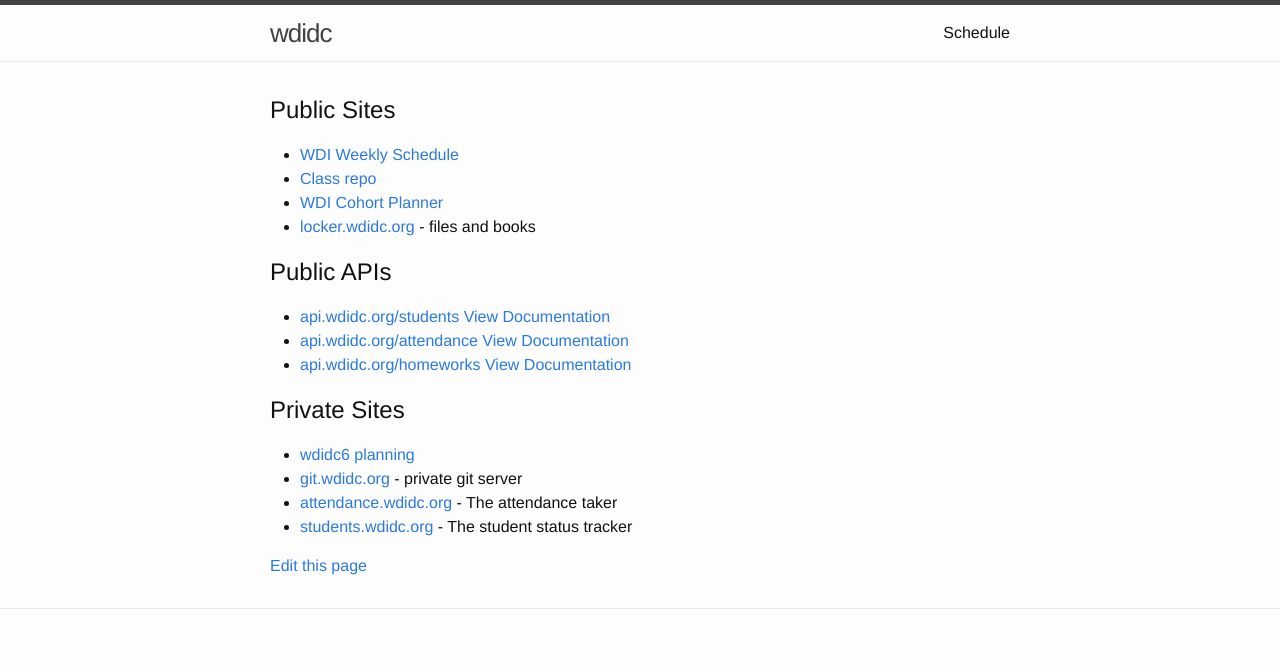
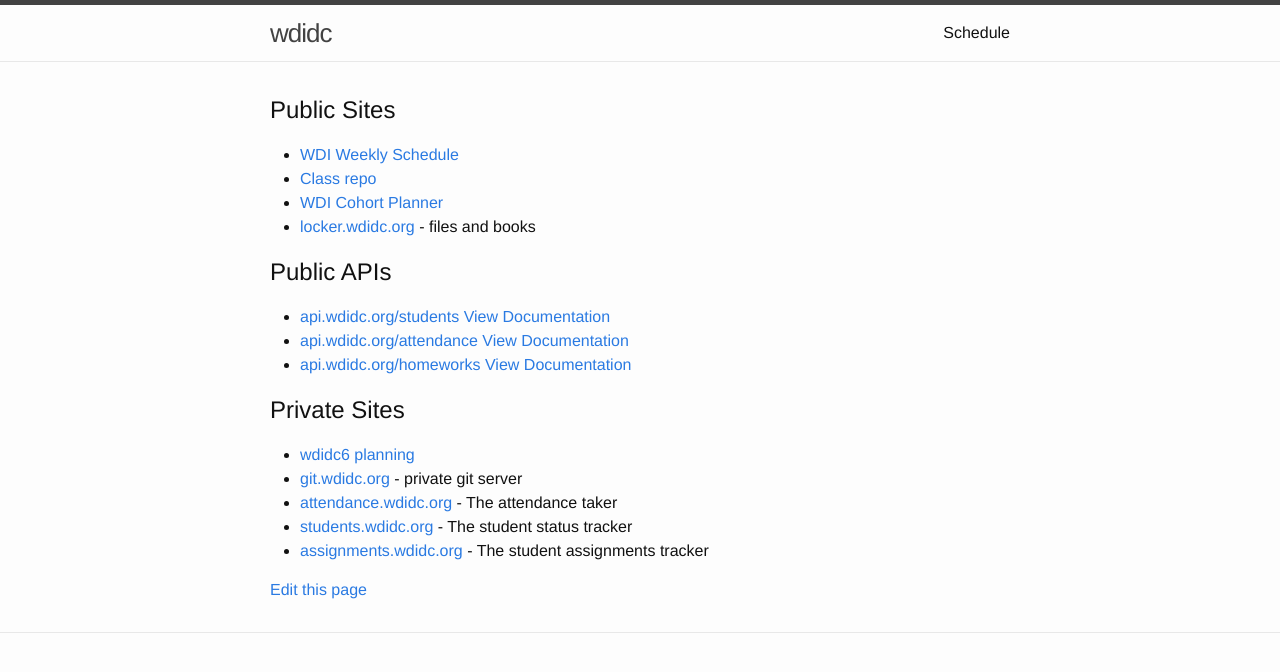
Before and after one commit to wdidc/wdidc.org, a Jekyll site: the page built from index.html, in a window 1280 px wide. Shown: the top 672 px of the page. Built offline with Jekyll 4.4.1, drawn with Linux system fonts in a browser that asks for light colours.

Commit message:
Update index.html

```diff
--- a/index.html
+++ b/index.html
@@ -49,5 +49,9 @@ layout: default
      <li>
       <a href='http://students.wdidc.org'>students.wdidc.org</a> - The student status tracker
     </li>
+    <li>
+      <a href='http://assignments.wdidc.org/'>assignments.wdidc.org</a> - The student assignments tracker
+    </li>
+
   </ul>
 </div>
```
